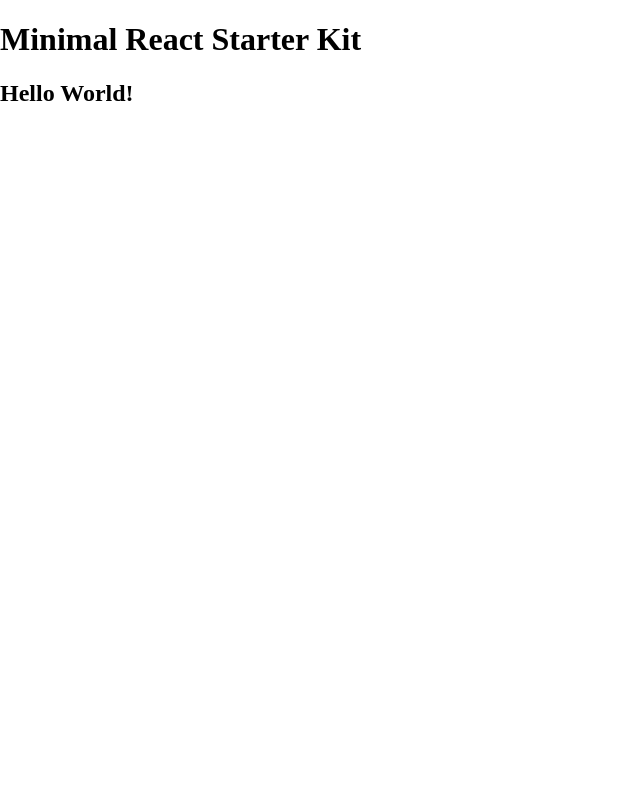
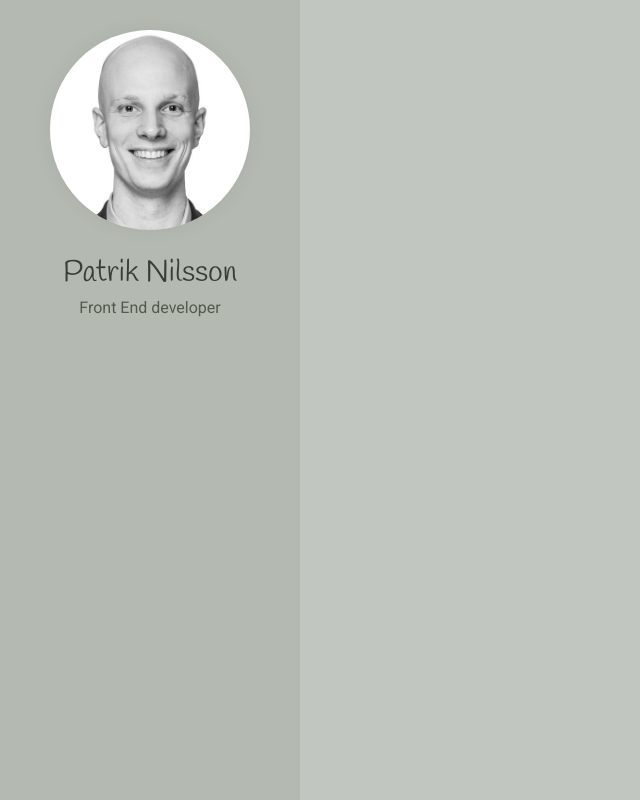
Before and after one commit to patriknil90/resume-site, a React app: page / in a window 1280 px wide. Shown: the whole page, without its empty margins (0-640 px from the left). Built offline with nearby package versions, Linux system fonts and the light colour scheme.

Commit message:
Add Sidebar

```diff
--- a/public/index.html
+++ b/public/index.html
@@ -4,7 +4,7 @@
     <meta charset="UTF-8" />
     <meta name="viewport" content="width=device-width, initial-scale=1, viewport-fit=cover">
     <link href='https://fonts.googleapis.com/css?family=Roboto:100,300,400,500,700,900|Material+Icons' rel="stylesheet">
-    <link href="https://fonts.googleapis.com/css?family=Slabo+27px" rel="stylesheet">
+    <link href="https://fonts.googleapis.com/css?family=Handlee&display=swap" rel="stylesheet">
     <title>Patrik Nilsson - Front End developer</title>
     <!-- SEO -->
     <meta name="description" content="Patrik Nilsson is a Front End developer residing in Gothenburg, Sweden. He specialises in building Single Page applications.">
--- /dev/null
+++ b/src/App.js
@@ -0,0 +1,20 @@
+import React from 'react'
+import styled from 'styled-components'
+import Sidebar from './Sidebar'
+
+const Container = styled.div`
+  width: 100%;
+  height: 100vh;
+  margin: 0;
+  box-sizing: border-box;
+  background: #c2c6c0;
+  font-family: Roboto, sans-serif;
+`
+
+const App = () => (
+  <Container>
+    <Sidebar />
+  </Container>
+)
+
+export default App
--- a/src/App.jsx
+++ /dev/null
@@ -1,11 +0,0 @@
-import React from 'react'
-import HelloWorld from 'components/HelloWorld'
-
-const App = () => (
-  <>
-    <h1>Minimal React Starter Kit</h1>
-    <HelloWorld />
-  </>
-)
-
-export default App
--- /dev/null
+++ b/src/Sidebar.js
@@ -0,0 +1,61 @@
+import React from 'react'
+import styled from 'styled-components'
+import portrait from './assets/images/patrik-nilsson.jpg'
+
+const Wrapper = styled.div`
+  position: relative;
+  height: 100%;
+  width: 300px;
+  background: #b4bab2;
+`
+
+const PortraitWrapper = styled.div`
+  position: relative;
+  width: 100%;
+  padding: 30px 50px 20px;
+  box-sizing: border-box;
+`
+
+const Portrait = styled.img`
+  width: 100%;
+  border-radius: 50%;
+  box-shadow: 0px 0px 29px -13px rgba(0, 0, 0, 0.2);
+`
+
+const Section = styled.div`
+  padding: 0 20px;
+  text-align: center;
+`
+
+const Name = styled.h1`
+  font-family: 'Handlee', Georgia, Times, 'Times New Roman', serif;
+  font-size: 30px;
+  font-weight: 100;
+  line-height: 1.3;
+  margin: 0 0 5px;
+  color: #373e34;
+`
+
+const WorkTitle = styled.h2`
+  font-size: 16px;
+  font-weight: 400;
+  line-height: 1.2;
+  margin: 0;
+  color: #525b4d;
+`
+
+const Sidebar = () => {
+  return (
+    <Wrapper>
+      <PortraitWrapper>
+        <Portrait alt="Patrik Nilsson Front End developer" src={portrait} />
+      </PortraitWrapper>
+      <Section>
+        <Name>Patrik Nilsson</Name>
+        <WorkTitle>Front End developer</WorkTitle>
+      </Section>
+    </Wrapper>
+  )
+}
+
+export default Sidebar
--- a/src/components/HelloWorld.jsx
+++ /dev/null
@@ -1,9 +0,0 @@
-import React from 'react'
-
-class HelloWorld extends React.Component {
-  render() {
-    return <h2>Hello World!</h2>
-  }
-}
-
-export default HelloWorld
```
Also changed, not shown: src/assets/images/patrik-nilsson.jpg (added).
